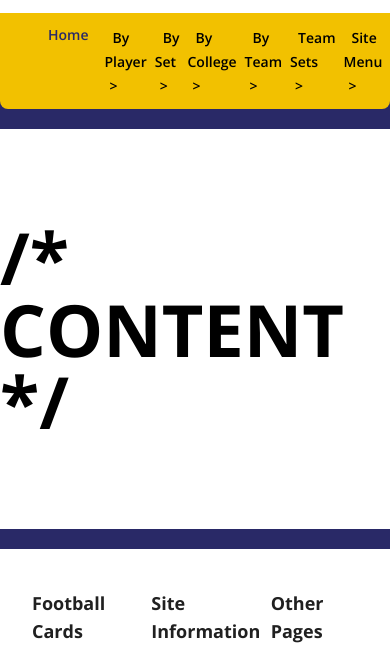
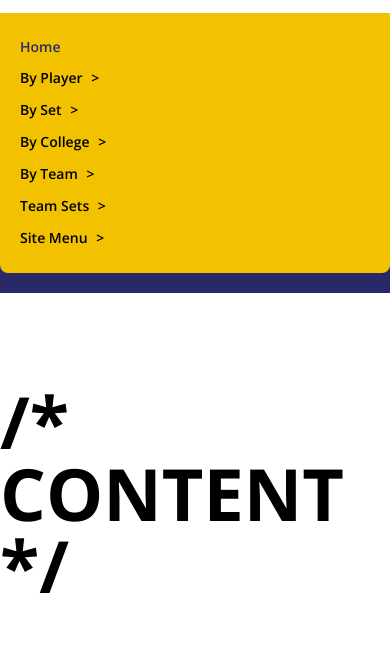
Before and after one commit to vfshera/sports-mega-menu, a website: page src/index.html in a window 390 px wide. Shown: the part 117-767 px from the top of the page. Drawn offline with nearby package versions, Linux system fonts and the light colour scheme; files that its build step writes are made by us from their sources.

Commit message:
mobile links

```diff
--- a/src/index.html
+++ b/src/index.html
@@ -30,17 +30,17 @@
             </button>
           </div>
         </header>
-        <nav class="bg-primary-2 rounded-b-lg mb-5 flex px-10">
-          <ul class="flex gap-2 lg:gap-8">
+        <nav class="bg-primary-2 rounded-b-lg mb-5 flex px-3 py-5 md:px-10">
+          <ul class="flex flex-col md:flex-row md:gap-2 lg:gap-8">
             <!-- Home Menu Link Starts -->
             <li
-              class="hover:text-primary-1 text-sm lg:text-base px-2 lg:px-3 py-3 font-semibold text-primary-1"
+              class="hover:text-primary-1 text-sm lg:text-base px-2 lg:px-3 py-1 md:py-3 font-semibold text-primary-1"
             >
               <a href="/">Home</a>
             </li>
             <!-- Home Menu Link Ends -->
             <!-- By Player Menu Link Starts -->
-            <li class="dropdown relative py-3 group">
+            <li class="dropdown relative py-1 md:py-3 group">
               <a
                 href="#"
                 class="dropdown-toggle text-sm lg:text-base font-semibold group-hover:bg-primary-1 px-2 lg:px-3 py-3 group-hover:text-white h-full"
@@ -347,7 +347,7 @@
             </li>
             <!-- By Player Menu Link Ends -->
             <!-- By Set Menu Link Starts -->
-            <li class="dropdown relative py-3 group">
+            <li class="dropdown relative py-1 md:py-3 group">
               <a
                 href="#"
                 class="dropdown-toggle text-sm lg:text-base font-semibold group-hover:bg-primary-1 px-2 lg:px-3 py-3 group-hover:text-white"
@@ -430,7 +430,7 @@
             </li>
             <!-- By Set Menu Link Ends -->
             <!-- By College Menu Link Starts -->
-            <li class="dropdown relative py-3 group">
+            <li class="dropdown relative py-1 md:py-3 group">
               <a
                 href="#"
                 class="dropdown-toggle text-sm lg:text-base font-semibold group-hover:bg-primary-1 px-2 lg:px-3 py-3 group-hover:text-white"
@@ -538,7 +538,7 @@
             </li>
             <!-- By College Menu Link Ends -->
             <!-- By Team Menu Link Starts -->
-            <li class="dropdown relative py-3 group">
+            <li class="dropdown relative py-1 md:py-3 group">
               <a
                 href="#"
                 class="dropdown-toggle text-sm lg:text-base font-semibold group-hover:bg-primary-1 px-2 lg:px-3 py-3 group-hover:text-white"
@@ -709,7 +709,7 @@
             </li>
             <!-- By Team Menu Link Ends -->
             <!-- Team Sets Menu Link Starts -->
-            <li class="dropdown relative py-3 group">
+            <li class="dropdown relative py-1 md:py-3 group">
               <a
                 href="#"
                 class="dropdown-toggle text-sm lg:text-base font-semibold group-hover:bg-primary-1 px-2 lg:px-3 py-3 group-hover:text-white"
@@ -880,7 +880,7 @@
             </li>
             <!-- Team Sets Menu Link Ends -->
             <!-- Site Menu Menu Link Starts -->
-            <li class="dropdown relative py-3 group">
+            <li class="dropdown relative py-1 md:py-3 group">
               <a
                 href="#"
                 class="dropdown-toggle text-sm lg:text-base font-semibold group-hover:bg-primary-1 px-2 lg:px-3 py-3 group-hover:text-white"
```
